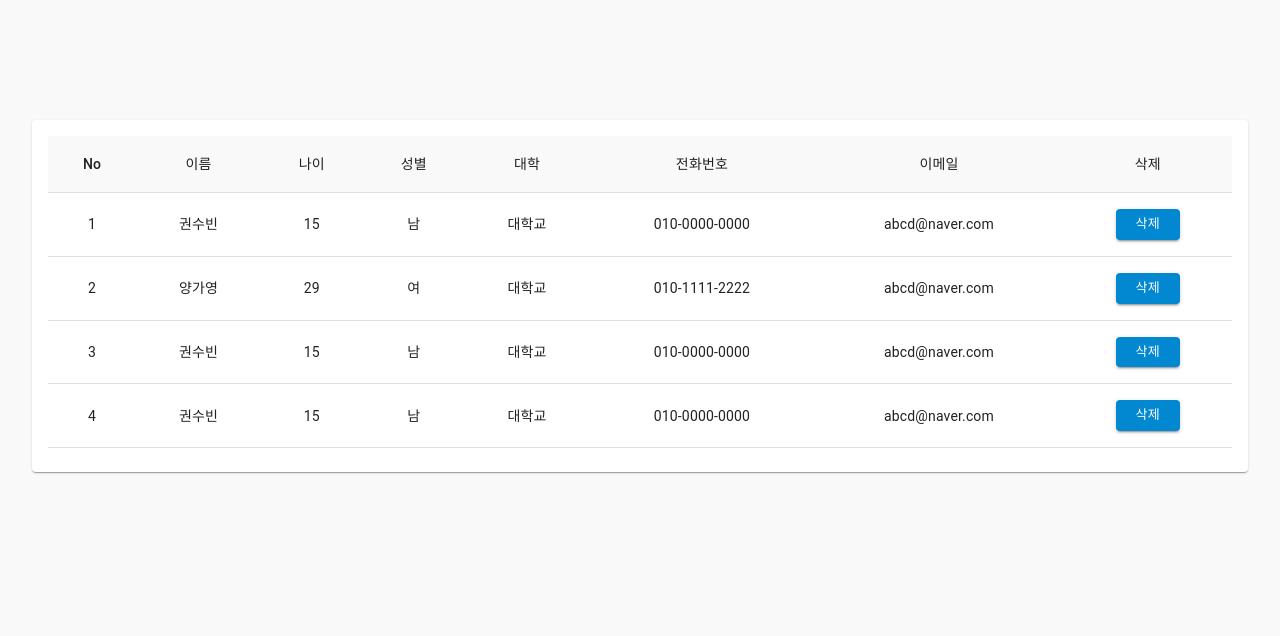
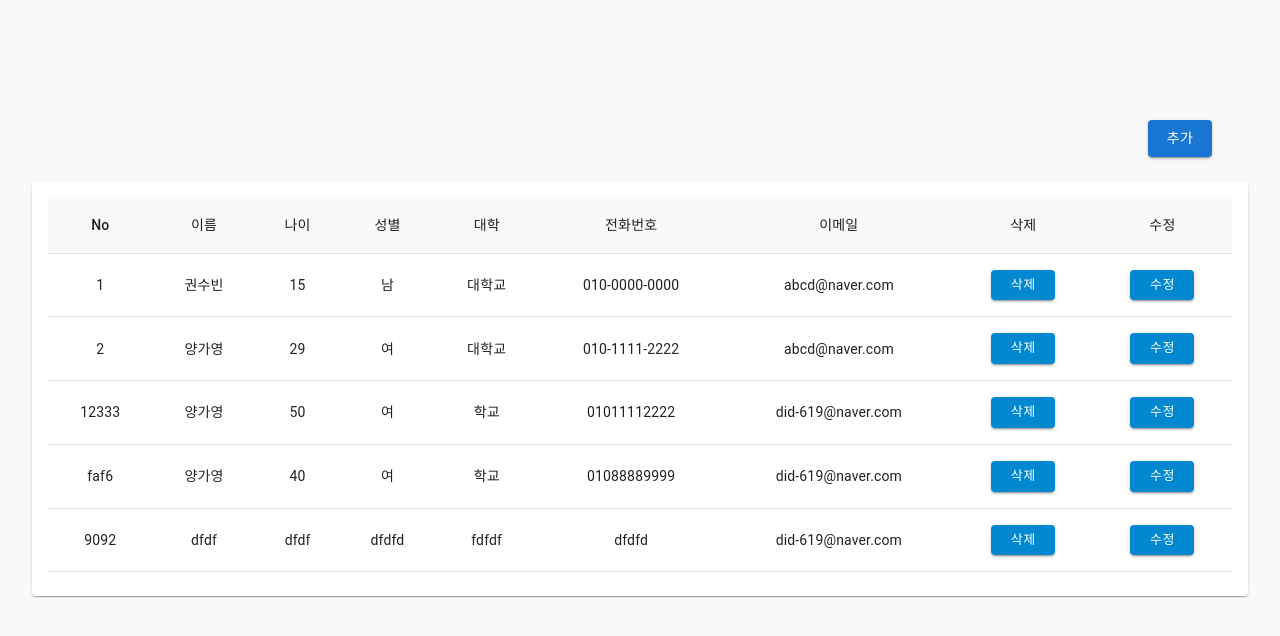
Before and after one commit to gayoung0619/crud, a Next.js app: page /list in a window 1280 px wide. Shown: the top 636 px of the page. Built offline with nearby package versions, Linux system fonts and the light colour scheme; no server answers; data requests are answered from the project's data file; sample sign-in values are in the browser's storage.

Commit message:
feat: add post mutation

```diff
--- a/db.json
+++ b/db.json
@@ -7,7 +7,7 @@
       "sex": "남",
       "university": "대학교",
       "phone": "010-0000-0000",
-      "email": "abcd@naver.com"
+      "mail": "abcd@naver.com"
     },
     {
       "id": "2",
@@ -16,25 +16,34 @@
       "sex": "여",
       "university": "대학교",
       "phone": "010-1111-2222",
-      "email": "abcd@naver.com"
+      "mail": "abcd@naver.com"
     },
     {
-      "id": "3",
-      "name": "권수빈",
-      "age": "15",
-      "sex": "남",
-      "university": "대학교",
-      "phone": "010-0000-0000",
-      "email": "abcd@naver.com"
+      "id": "12333",
+      "name": "양가영",
+      "age": "50",
+      "sex": "여",
+      "university": "학교",
+      "phone": "01011112222",
+      "mail": "did-619@naver.com"
     },
     {
-      "id": "4",
-      "name": "권수빈",
-      "age": "15",
-      "sex": "남",
-      "university": "대학교",
-      "phone": "010-0000-0000",
-      "email": "abcd@naver.com"
+      "id": "faf6",
+      "name": "양가영",
+      "age": "40",
+      "sex": "여",
+      "university": "학교",
+      "phone": "01088889999",
+      "mail": "did-619@naver.com"
+    },
+    {
+      "id": "9092",
+      "name": "dfdf",
+      "age": "dfdf",
+      "sex": "dfdfd",
+      "university": "fdfdf",
+      "phone": "dfdfd",
+      "mail": "did-619@naver.com"
     }
   ]
 }
--- a/src/app/(pages)/list/page.tsx
+++ b/src/app/(pages)/list/page.tsx
@@ -11,10 +11,24 @@ import {
   TableContainer,
   TableHead,
   TableRow,
+  Typography,
+  Grid,
+  TextField,
 } from "@mui/material";
-import { useMutation, useQuery } from "@tanstack/react-query";
-import React from "react";
-import { boardDelete, boardFetch } from "@/app/_api/board";
+import Modal from "@mui/material/Modal";
+import { useMutation, useQuery, useQueryClient } from "@tanstack/react-query";
+import { useForm, Controller } from "react-hook-form";
+import React, { useState } from "react";
+import { boardDelete, boardFetch, boardWrite } from "@/app/_api/board";
+
+type FormData = {
+  name: string;
+  age: string;
+  sex: string;
+  university: string;
+  phone: string;
+  mail: string;
+};
 
 const CustomerList = () => {
   const tableColumns = [
@@ -26,25 +40,228 @@ const CustomerList = () => {
     "전화번호",
     "이메일",
     "삭제",
+    "수정",
   ];
 
+  const [openPopup, setOpenPopup] = useState<boolean>(false);
+
+  const handleOpenPopup = () => {
+    setOpenPopup(true);
+  };
+
+  const handleClosePopup = () => {
+    setOpenPopup(false);
+  };
+
+  // modal style
+  const style = {
+    position: "absolute" as "absolute",
+    top: "50%",
+    left: "50%",
+    transform: "translate(-50%, -50%)",
+    width: "60%",
+    bgcolor: "background.paper",
+    border: "2px solid #000",
+    boxShadow: 24,
+    p: 4,
+  };
+
+  const {
+    handleSubmit,
+    control,
+    formState: { errors },
+  } = useForm<FormData>();
+
+  const queryClient = useQueryClient();
+
+  // get
   const { data: boardData } = useQuery({
     queryKey: ["board"],
     queryFn: boardFetch,
   });
 
+  // delete
   const deleteMutation = useMutation({
     mutationFn: (boardId: number) => boardDelete(boardId),
+    onSuccess: async () => {
+      await queryClient.invalidateQueries({ queryKey: ["board"] });
+    },
+  });
+  const onDelete = (id: number) => {
+    if (window.confirm("게시물을 삭제하시겠습니까?")) {
+      deleteMutation.mutate(id);
+    } else {
+      return false;
+    }
+  };
+
+  // post
+  const postMutation = useMutation({
+    mutationFn: (form) => boardWrite(form),
+    onSuccess: () => {
+      console.log("Data successfully submitted!");
+    },
+    onError: (error) => {
+      console.error("Error submitting data:", error);
+    },
   });
 
-  const onDelete = (id: number) => {
-    deleteMutation.mutate(id);
+  const onSubmitForm = (data) => {
+    // console.log("Submitted Data:", data);
+    setOpenPopup(false);
+    postMutation.mutate(data);
   };
+
+  // put or patch
 
   return (
     <>
+      <Modal
+        open={openPopup}
+        onClose={handleClosePopup}
+        aria-labelledby="modal-modal-title"
+        aria-describedby="modal-modal-description"
+      >
+        <Box sx={style}>
+          <Typography
+            id="modal-modal-title"
+            variant="h6"
+            component="h2"
+            sx={{ mb: 2 }}
+          >
+            게시물 추가
+          </Typography>
+          <form onSubmit={handleSubmit(onSubmitForm)}>
+            <Grid item xs={12} sx={{ mb: 2 }}>
+              <Controller
+                name="name"
+                control={control}
+                rules={{ required: "name is required" }}
+                defaultValue=""
+                render={({ field }) => (
+                  <TextField
+                    {...field}
+                    fullWidth
+                    label="name"
+                    variant="outlined"
+                    error={!!errors.name}
+                    helperText={errors.name ? errors.name.message : ""}
+                  />
+                )}
+              />
+            </Grid>
+            <Grid item xs={12} sx={{ mb: 2 }}>
+              <Controller
+                name="age"
+                control={control}
+                rules={{ required: "age is required" }}
+                defaultValue=""
+                render={({ field }) => (
+                  <TextField
+                    {...field}
+                    fullWidth
+                    label="age"
+                    variant="outlined"
+                    error={!!errors.age}
+                    helperText={errors.age ? errors.age.message : ""}
+                  />
+                )}
+              />
+            </Grid>
+            <Grid item xs={12} sx={{ mb: 2 }}>
+              <Controller
+                name="sex"
+                control={control}
+                defaultValue=""
+                rules={{ required: "sex is required" }}
+                render={({ field }) => (
+                  <TextField
+                    {...field}
+                    fullWidth
+                    label="sex"
+                    variant="outlined"
+                    error={!!errors.sex}
+                    helperText={errors.sex ? errors.sex.message : ""}
+                  />
+                )}
+              />
+            </Grid>
+            <Grid item xs={12} sx={{ mb: 2 }}>
+              <Controller
+                name="university"
+                control={control}
+                defaultValue=""
+                rules={{ required: "university is required" }}
+                render={({ field }) => (
+                  <TextField
+                    {...field}
+                    fullWidth
+                    label="university"
+                    variant="outlined"
+                    error={!!errors.university}
+                    helperText={
+                      errors.university ? errors.university.message : ""
+                    }
+                  />
+                )}
+              />
+            </Grid>
+            <Grid item xs={12} sx={{ mb: 2 }}>
+              <Controller
+                name="phone"
+                control={control}
+                defaultValue=""
+                rules={{ required: "phone is required" }}
+                render={({ field }) => (
+                  <TextField
+                    {...field}
+                    fullWidth
+                    label="phone"
+                    variant="outlined"
+                    error={!!errors.phone}
+                    helperText={errors.phone ? errors.phone.message : ""}
+                  />
+                )}
+              />
+            </Grid>
+            <Grid item xs={12} sx={{ mb: 2 }}>
+              <Controller
+                name="mail"
+                control={control}
+                defaultValue=""
+                rules={{ required: "mail is required" }}
+                render={({ field }) => (
+                  <TextField
+                    {...field}
+                    fullWidth
+                    label="mail"
+                    variant="outlined"
+                    error={!!errors.mail}
+                    helperText={errors.mail ? errors.mail.message : ""}
+                  />
+                )}
+              />
+            </Grid>
+            <Grid item xs={12}>
+              <Button
+                type={"submit"}
+                variant="contained"
+                color="primary"
+                fullWidth
+              >
+                Submit
+              </Button>
+            </Grid>
+          </form>
+        </Box>
+      </Modal>
       <Box component="main" sx={{ flexGrow: 1, mt: 15 }}>
         <Container maxWidth={false}>
+          <Box sx={{ width: "100px", marginLeft: "auto" }}>
+            <Button variant="contained" onClick={handleOpenPopup}>
+              추가
+            </Button>
+          </Box>
           <Box mt={3}>
             <Card>
               <CardContent>
@@ -69,7 +286,9 @@ const CustomerList = () => {
                             cursor: "pointer",
                           }}
                         >
-                          <TableCell align="center">{item.id}</TableCell>
+                          <TableCell align="center" mt={2}>
+                            {item.id}
+                          </TableCell>
                           <TableCell align="center">{item.name}</TableCell>
                           <TableCell align="center">{item.age}</TableCell>
                           <TableCell align="center">{item.sex}</TableCell>
@@ -77,18 +296,26 @@ const CustomerList = () => {
                             {item.university}
                           </TableCell>
                           <TableCell align="center">{item.phone}</TableCell>
-                          <TableCell align="center">{item.email}</TableCell>
+                          <TableCell align="center">{item.mail}</TableCell>
                           <TableCell align="center">
                             <Button
                               variant="contained"
                               size="small"
                               color="info"
                               onClick={() => {
-                                alert("삭제됨");
                                 onDelete(item.id);
                               }}
                             >
                               삭제
+                            </Button>
+                          </TableCell>
+                          <TableCell align="center">
+                            <Button
+                              variant="contained"
+                              size="small"
+                              color="info"
+                            >
+                              수정
                             </Button>
                           </TableCell>
                         </TableRow>
--- a/src/app/_api/board/index.ts
+++ b/src/app/_api/board/index.ts
@@ -8,3 +8,15 @@ export const boardFetch = async (): Promise<AxiosResponse> => {
 export const boardDelete = async (id: number): Promise<AxiosResponse> => {
   return await axios.delete(`http://localhost:3001/board/${id}`);
 };
+
+export const boardWrite = async (
+  form: boardResponse,
+): Promise<AxiosResponse> => {
+  return await axios.post("http://localhost:3001/board", form);
+};
+
+export const boardPatch = async (
+  form: boardResponse,
+): Promise<AxiosResponse> => {
+  return await axios.patch("http://localhost:3001/board", form);
+};
```
Also changed, not shown: src/app/(pages)/layout.tsx (+2 -6 lines).
